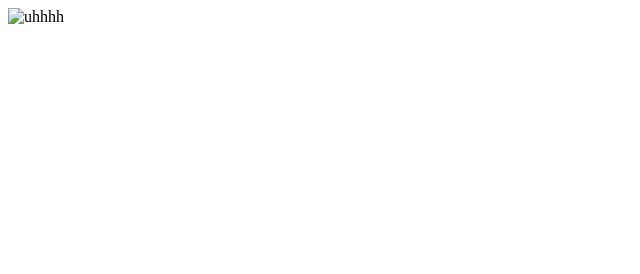
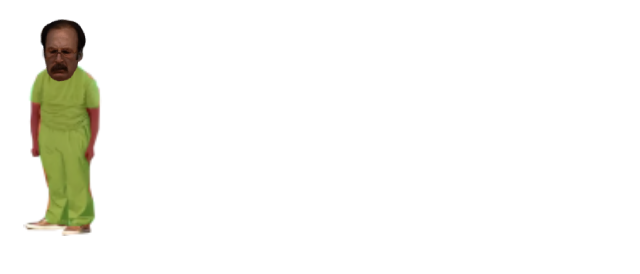
Before and after one commit to uhhhhmerp/uhhhhorg, a plain HTML site: page index.html in a window 1280 px wide. Shown: the whole page, without its empty margins (0-640 px from the left). Drawn offline with Linux system fonts and the light colour scheme.

Commit message:
Update index.html

```diff
--- a/index.html
+++ b/index.html
@@ -6,6 +6,6 @@
   <title>Uhhhh</title>
 </head>
 <body>
-  <img src="uhhhh.jpg" alt="uhhhh" />
+  <img src="uhhhh.png" alt="uhhhh" />
 </body>
 </html>
```
